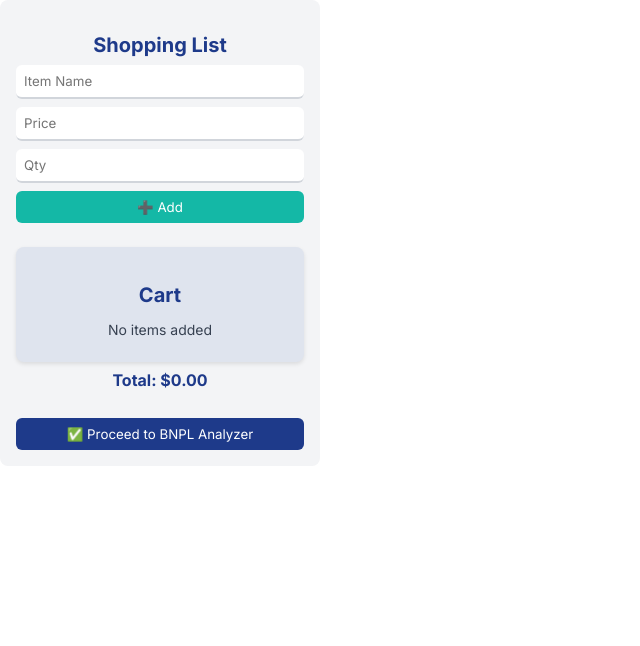
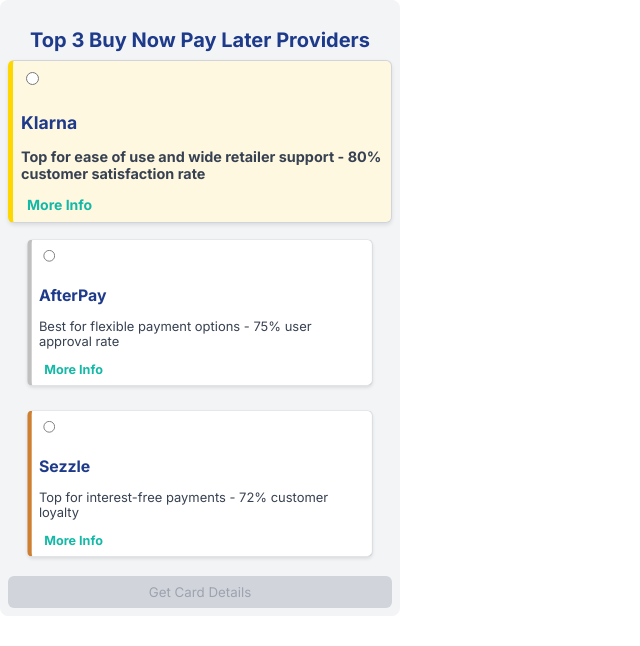
Before and after one commit to hackie-team-31/frontend, a React (Vite) app: page / in a window 1280 px wide. Shown: the top 646 px of the page, without its empty margins (0-640 px from the left). Built offline with nearby package versions, Linux system fonts and the light colour scheme.

Commit message:
BNPL almost done

```diff
--- a/src/App.tsx
+++ b/src/App.tsx
@@ -8,7 +8,7 @@
 function App() {
   return (
     <Routes>
-      <Route path="/" element={<DynamicShoppingList />} />
+      <Route path="/" element={<BNPLRankings />} />
       <Route path="/signup" element={<SignUp />} />
       <Route path="/cart" element={<DynamicShoppingList />} />
       <Route path="/bnpl" element={<BNPLRankings />} />
--- a/src/pages/BNPLRankings.tsx
+++ b/src/pages/BNPLRankings.tsx
@@ -1,3 +1,121 @@
-export default function BNPLRankings() {
-  return <div>BNPLRankings</div>;
-}
+import React, { useState } from "react";
+import styles from "../styles/BNPLRankings.module.css";
+
+const BNPLRanking = () => {
+  const [selectedProvider, setSelectedProvider] = useState<number | null>(null);
+  const [providerDetails, setProviderDetails] = useState<string | null>(null);
+
+  const providers = [
+    {
+      id: 1,
+      name: "Klarna",
+      summary:
+        "Top for ease of use and wide retailer support - 80% customer satisfaction rate",
+      fullExplanation:
+        "Klarna offers one of the largest networks of supported retailers, and its customer satisfaction rate is among the highest in the industry.",
+    },
+    {
+      id: 2,
+      name: "AfterPay",
+      summary: "Best for flexible payment options - 75% user approval rate",
+      fullExplanation:
+        "AfterPay gives users the flexibility of splitting payments into 4 easy installments, and it is known for quick and transparent approval processes.",
+    },
+    {
+      id: 3,
+      name: "Sezzle",
+      summary: "Top for interest-free payments - 72% customer loyalty",
+      fullExplanation:
+        "Sezzle offers interest-free payment plans and is known for its excellent customer service and flexible repayment terms.",
+    },
+  ];
+
+  const handleProviderSelection = (id: number) => {
+    setSelectedProvider(id);
+    setProviderDetails(null); // Reset provider details when selecting a new provider
+  };
+
+  const handleMoreInfo = (fullExplanation: string) => {
+    setProviderDetails(fullExplanation); // Show details when More Info is clicked
+  };
+
+  const handleGetCardDetails = () => {
+    if (selectedProvider !== null) {
+      alert(
+        `Proceeding with the selected BNPL provider: ${
+          providers[selectedProvider - 1].name
+        }`
+      );
+    }
+  };
+
+  return (
+    <div className={styles.container}>
+      <h3 className={styles.heading}>Top 3 Buy Now Pay Later Providers</h3>
+      <div className={styles.rankingContainer}>
+        {providers.map((provider, index) => (
+          <div
+            key={provider.id}
+            className={`${styles.providerCard} ${
+              selectedProvider === provider.id ? styles.selected : ""
+            } ${
+              index === 0
+                ? styles.rank1
+                : index === 1
+                ? styles.rank2
+                : styles.rank3
+            }`}
+          >
+            <input
+              type="radio"
+              id={`provider-${provider.id}`}
+              name="bnpl-provider"
+              checked={selectedProvider === provider.id}
+              onChange={() => handleProviderSelection(provider.id)}
+            />
+            <label
+              htmlFor={`provider-${provider.id}`}
+              className={styles.providerLabel}
+            >
+              <h4 className={styles.providerName}>{provider.name}</h4>
+              <p className={styles.providerSummary}>{provider.summary}</p>
+            </label>
+            <button
+              className={styles.moreInfoButton}
+              onClick={() => handleMoreInfo(provider.fullExplanation)}
+            >
+              More Info
+            </button>
+          </div>
+        ))}
+      </div>
+
+      {providerDetails && (
+        <div className={styles.popup}>
+          <div className={styles.popupContent}>
+            <h4>Why is it the best?</h4>
+            <p>{providerDetails}</p>
+            <button
+              className={styles.closePopupButton}
+              onClick={() => setProviderDetails(null)}
+            >
+              Close
+            </button>
+          </div>
+        </div>
+      )}
+
+      <div className={styles.buttonContainer}>
+        <button
+          className={styles.getCardDetailsButton}
+          onClick={handleGetCardDetails}
+          disabled={selectedProvider === null}
+        >
+          Get Card Details
+        </button>
+      </div>
+    </div>
+  );
+};
+
+export default BNPLRanking;
--- /dev/null
+++ b/src/styles/BNPLRankings.module.css
@@ -0,0 +1,179 @@
+/* Container and overall layout */
+.container {
+    width: 100%;
+    padding: 0.5rem;
+    /* Reduced padding */
+    background-color: #f3f4f6;
+    /* Light Gray */
+    border-radius: 0.5rem;
+    font-family: 'Inter', sans-serif;
+    /* Consistent font */
+}
+
+.heading {
+    font-size: 1.25rem;
+    font-weight: bold;
+    color: #1e3a8a;
+    /* Deep Navy Blue */
+    text-align: center;
+    margin-bottom: 0.5rem;
+    /* Reduced margin */
+}
+
+/* Ranking container and cards */
+.rankingContainer {
+    display: flex;
+    flex-direction: column;
+    gap: 0.5rem;
+    /* Reduced gap for more compact layout */
+}
+
+.providerCard {
+    padding: 0.5rem;
+    /* Smaller padding */
+    border-radius: 0.375rem;
+    background-color: white;
+    box-shadow: 0 2px 4px rgba(0, 0, 0, 0.1);
+    border: 1px solid #d1d5db;
+    /* Light Border */
+    transition: transform 0.2s ease, box-shadow 0.2s ease;
+}
+
+.providerCard:hover {
+    transform: scale(1.02);
+    box-shadow: 0 4px 8px rgba(0, 0, 0, 0.15);
+}
+
+/* Ranking Colors (Gold, Silver, Bronze) */
+.rank1 {
+    border-left: 5px solid #ffd700;
+    /* Gold */
+    background-color: #fff8e1;
+    /* Light Yellow */
+
+    /* Strong shadow */
+    font-weight: bold;
+    /* Make text bold for Rank 1 */
+    /* Slightly larger for Rank 1 */
+}
+
+.rank2 {
+    border-left: 5px solid #c0c0c0;
+    /* Silver */
+    transform: scale(0.90);
+    /* Slightly smaller for Rank 2 */
+}
+
+.rank3 {
+    border-left: 5px solid #cd7f32;
+    /* Bronze */
+    transform: scale(0.90);
+    /* Slightly smaller for Rank 3 */
+}
+
+/* Provider Name */
+.providerName {
+    font-size: 1.1rem;
+    /* Smaller size for provider name */
+    font-weight: bold;
+    color: #1e3a8a;
+    margin-bottom: 0.5rem;
+}
+
+/* Provider Summary */
+.providerSummary {
+    font-size: 0.9rem;
+    /* Smaller summary text */
+    color: #374151;
+    /* Dark Gray */
+    margin-bottom: 0.75rem;
+}
+
+/* Button for more info */
+.moreInfoButton {
+    background: none;
+    border: none;
+    color: #14b8a6;
+    /* Electric Teal */
+    cursor: pointer;
+    font-size: 0.875rem;
+    font-weight: bold;
+    transition: color 0.2s ease;
+}
+
+.moreInfoButton:hover {
+    color: #0f766e;
+    /* Darker Teal */
+}
+
+/* Popup */
+.popup {
+    position: fixed;
+    top: 0;
+    left: 0;
+    width: 100%;
+    height: 100%;
+    background-color: rgba(0, 0, 0, 0.4);
+    display: flex;
+    justify-content: center;
+    align-items: center;
+    z-index: 1000;
+}
+
+.popupContent {
+    background-color: white;
+    padding: 1.5rem;
+    border-radius: 0.375rem;
+    width: 80%;
+    max-width: 400px;
+    /* Reduced width for compact design */
+    text-align: center;
+}
+
+.closePopupButton {
+    background-color: #14b8a6;
+    /* Electric Teal */
+    color: white;
+    border: none;
+    padding: 0.5rem 1rem;
+    border-radius: 0.375rem;
+    cursor: pointer;
+    margin-top: 1rem;
+}
+
+.closePopupButton:hover {
+    background-color: #0f766e;
+    /* Darker Teal */
+}
+.selected {
+    border: 2px solid #14b8a6;
+    /* Electric Teal for selected state */
+    box-shadow: 0 4px 8px rgba(20, 184, 166, 0.2);
+    /* Subtle shadow for emphasis */
+}
+
+.getCardDetailsButton {
+    width: 100%;
+    padding: 0.5rem;
+    background-color: #1e3a8a;
+    color: white;
+    border-radius: 0.375rem;
+    border: none;
+    font-weight: 500;
+    cursor: pointer;
+    transition: background-color 0.2s;
+    margin-top: 0.75rem;
+}
+
+.getCardDetailsButton:hover {
+    background-color: #14234b;
+    /* Darker Navy */
+}
+
+.getCardDetailsButton:disabled {
+    background-color: #d1d5db;
+    /* Light Grey */
+    color: #9ca3af;
+    /* Darker Grey for text */
+    cursor: not-allowed;
+}
```
